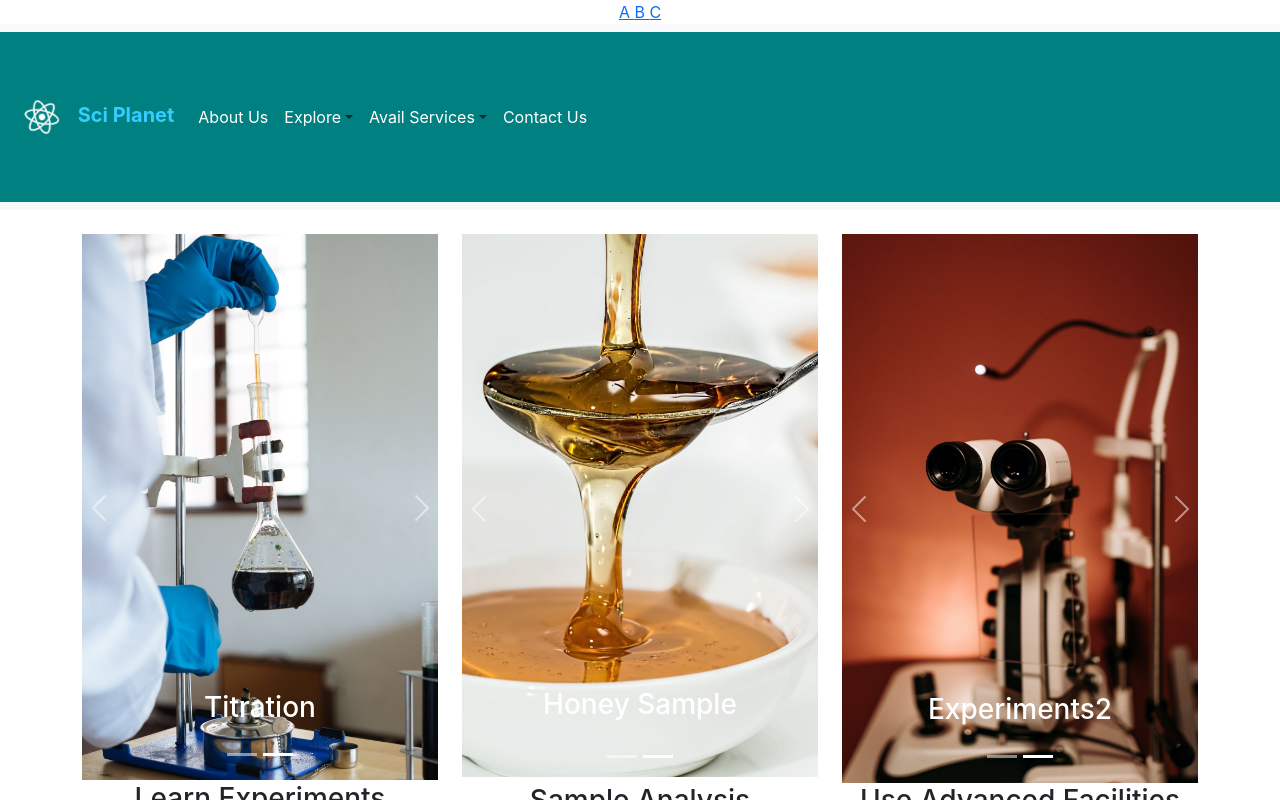
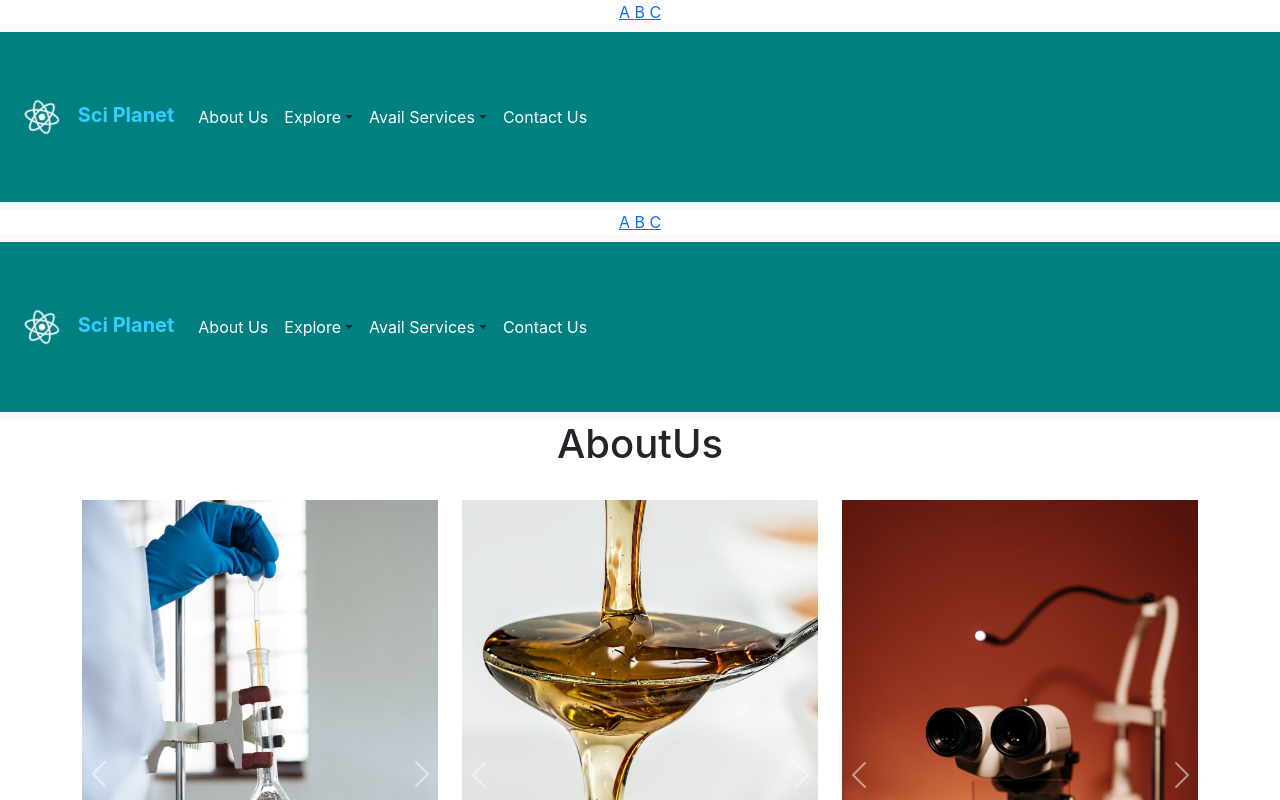
Before and after one commit to Saad-Rahman-Warsi/sciplanet, a React (Create React App) app: page /#/AboutUs in a window 1280 px wide. Shown: the top 800 px of the page. Built offline with nearby package versions, Linux system fonts and the light colour scheme.

Commit message:
Update PageHeader.js

```diff
--- a/src/PageHeader.js
+++ b/src/PageHeader.js
@@ -2,7 +2,7 @@ import Container from 'react-bootstrap/Container';
 import Nav from 'react-bootstrap/Nav';
 import Navbar from 'react-bootstrap/Navbar';
 import NavDropdown from 'react-bootstrap/NavDropdown';
-import { Link } from "react-router-dom";
+import { Outlet, Link } from "react-router-dom";
 
 import './App.css';
 import logo from './logo.svg';
@@ -47,6 +47,7 @@ function PageHeader() {
         </Navbar.Collapse>
       </Container>
     </Navbar>
+    <Outlet />
     </div>
   );
 }
```
